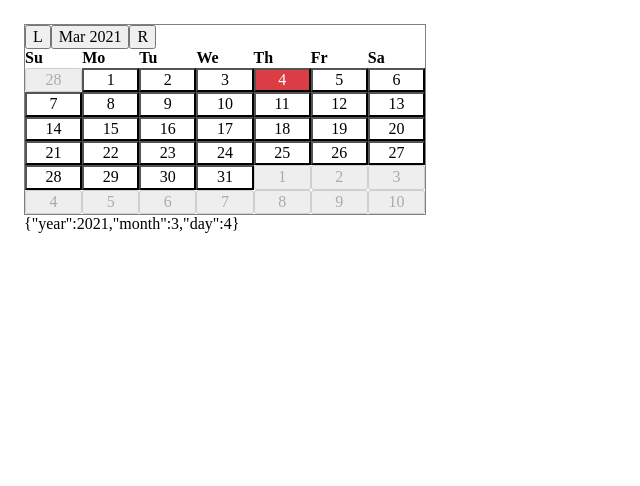
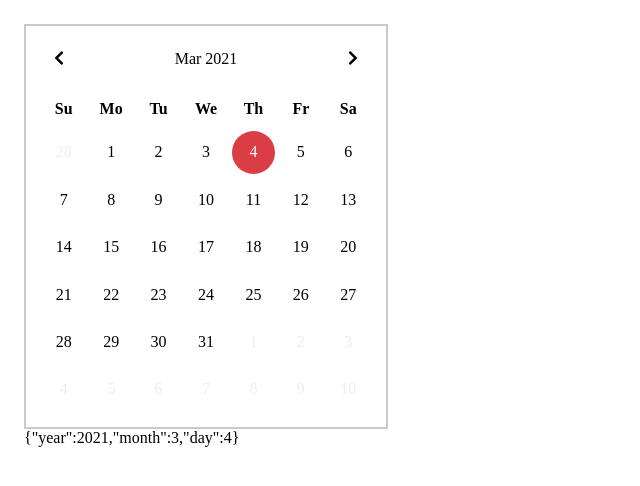
Before and after one commit to Kamigami55/react-datepicker, a React (Vite) app: page / in a window 1280 px wide. Shown: the top 486 px of the page, without its empty margins (0-640 px from the left). Built offline with nearby package versions, Linux system fonts and the light colour scheme.

Commit message:
Complete styling month view of Calendar

```diff
--- a/src/App.js
+++ b/src/App.js
@@ -1,14 +1,19 @@
 import React from 'react'
 import styled from 'styled-components'
 
-import Calendar from './components/Calendar'
+import Calendar from './components/organisms/Calendar'
+import { THIS_DATE, THIS_MONTH, THIS_YEAR } from './constants/dateConstants'
 
 const Page = styled.main`
   padding: 24px;
 `
 
 function App() {
-  const [date, setDate] = React.useState({ year: 2021, month: 3, day: 4 })
+  const [date, setDate] = React.useState({
+    year: THIS_YEAR,
+    month: THIS_MONTH,
+    day: THIS_DATE,
+  })
 
   return (
     <Page>
--- a/src/components/Calendar/Calendar.js
+++ b/src/components/organisms/Calendar/Calendar.js
@@ -1,67 +1,40 @@
 import React, { useState } from 'react'
 import PropTypes from 'prop-types'
-import styled from 'styled-components'
 
-// 今天年月日
-export const THIS_YEAR = +new Date().getFullYear()
-export const THIS_MONTH = +new Date().getMonth() + 1
-export const THIS_DAY = +new Date().getDay()
+import {
+  CALENDAR_MONTHS,
+  WEEK_DAYS,
+  THIS_YEAR,
+  THIS_MONTH,
+  THIS_DATE,
+} from '../../../constants/dateConstants'
+import {
+  getMonthDays,
+  getMonthFirstDay,
+  getNextMonth,
+  getPreviousMonth,
+  monthText,
+} from '../../../utils/dateUtils'
+import {
+  ArrowLeftButton,
+  ArrowRightButton,
+  CalendarHeader,
+  DateButtonDisabled,
+  DateButtonNormal,
+  DateButtonSelected,
+  DateButtonToday,
+  HeaderDateButton,
+  MonthViewContent,
+  StyledCalendar,
+  WeekDayText,
+  YearViewContent,
+} from './styles'
+
+// ==================== Constants ====================
 
 const COLOR_RED = '#db3d44'
 
-const CALENDAR_MONTHS = [
-  'Jan',
-  'Feb',
-  'Mar',
-  'Apr',
-  'May',
-  'Jun',
-  'Jul',
-  'Aug',
-  'Sep',
-  'Oct',
-  'Nov',
-  'Dec',
-]
-
-const WEEK_DAYS = ['Su', 'Mo', 'Tu', 'We', 'Th', 'Fr', 'Sa']
-
-const zeroPad = (value, length) => `${value}`.padStart(length, '0')
-
-const getMonthDays = (month, year) => {
-  const months30 = [4, 6, 9, 11]
-  const leapYear = year % 4 === 0 // TODO 更詳細閏年判定
-
-  return month === 2 ? (leapYear ? 29 : 28) : months30.includes(month) ? 30 : 31
-}
-
-const getMonthFirstDay = (month, year) => {
-  return +new Date(`${year}-${zeroPad(month, 2)}-01`).getDay() + 1
-}
-
-const getPreviousMonth = (month, year) => {
-  const prevMonth = month > 1 ? month - 1 : 12
-  const prevMonthYear = month > 1 ? year : year - 1
-
-  return { month: prevMonth, year: prevMonthYear }
-}
-
-const getNextMonth = (month, year) => {
-  const nextMonth = month < 12 ? month + 1 : 1
-  const nextMonthYear = month < 12 ? year : year + 1
-
-  return { month: nextMonth, year: nextMonthYear }
-}
-
-function monthText(monthNum) {
-  if (monthNum < 1 || monthNum > 12) return '???'
-  return CALENDAR_MONTHS[monthNum - 1]
-}
-
-const YearViewContent = styled.div`
-  display: grid;
-  grid-template-columns: auto auto auto auto;
-`
+// ==================== Styled components ====================
 
 function DecadeView(props) {
   const { viewDate, setViewDate, selectedDate } = props
@@ -164,11 +137,6 @@ function YearView(props) {
   )
 }
 
-const MonthViewContent = styled.div`
-  display: grid;
-  grid-template-columns: auto auto auto auto auto auto auto;
-`
-
 function MonthView(props) {
   const { viewDate, setViewDate, selectedDate, onSelect } = props
   const {
@@ -218,68 +186,59 @@ function MonthView(props) {
 
   return (
     <>
-      <button onClick={goPrevMonth}>L</button>
-      <button onClick={goYearView}>
-        {monthText(viewDate.month)} {viewDate.year}
-      </button>
-      <button onClick={goNextMonth}>R</button>
-      <br />
+      <CalendarHeader>
+        <ArrowLeftButton onClick={goPrevMonth} />
+        <HeaderDateButton onClick={goYearView}>
+          {monthText(viewDate.month)} {viewDate.year}
+        </HeaderDateButton>
+        <ArrowRightButton onClick={goPrevMonth} />
+      </CalendarHeader>
 
       <MonthViewContent>
+        {WEEK_DAYS.map((dayText) => (
+          <WeekDayText key={dayText}>{dayText}</WeekDayText>
+        ))}
+
         {/* days of prev month */}
-        {WEEK_DAYS.map((dayText) => (
-          <strong key={dayText}>{dayText}</strong>
-        ))}
         {[...new Array(daysFromPrevMonth)].map((_, index) => {
           const day = index + 1 + (prevMonthDays - daysFromPrevMonth)
-          return (
-            <button disabled key={day}>
-              {day}
-            </button>
-          )
+          return <DateButtonDisabled key={day}>{day}</DateButtonDisabled>
         })}
+
         {/* days of current month */}
         {[...new Array(monthDays)].map((_, index) => {
           const day = index + 1
           const isToday =
             viewYear === THIS_YEAR &&
             viewMonth === THIS_MONTH &&
-            day === THIS_DAY
+            day === THIS_DATE
           const isSelected =
             viewYear === selectedYear &&
             viewMonth === selectedMonth &&
             day === selectedDay
+          const ButtonComponent = isSelected
+            ? DateButtonSelected
+            : isToday
+            ? DateButtonToday
+            : DateButtonNormal
           return (
-            <button
-              key={day}
-              onClick={() => selectDay(day)}
-              style={{
-                color: isSelected ? 'white' : isToday ? COLOR_RED : 'black',
-                backgroundColor: isSelected ? COLOR_RED : 'white',
-              }}
-            >
+            <ButtonComponent key={day} onClick={() => selectDay(day)}>
               {day}
-            </button>
+            </ButtonComponent>
           )
         })}
+
         {/* days of next month */}
         {[...new Array(daysFromNextMonth)].map((_, index) => {
           const day = index + 1
-          return (
-            <button disabled key={day}>
-              {day}
-            </button>
-          )
+          return <DateButtonDisabled key={day}>{day}</DateButtonDisabled>
         })}
       </MonthViewContent>
     </>
   )
 }
 
-const StyledCalendar = styled.div`
-  width: 400px;
-  border: 1px solid gray;
-`
+// ==================== Calendar itself ====================
 
 function Calendar(props) {
   const { date: selectedDate, onSelect } = props
--- /dev/null
+++ b/src/components/organisms/Calendar/styles.js
@@ -0,0 +1,128 @@
+import React from 'react'
+import styled from 'styled-components'
+import { FontAwesomeIcon } from '@fortawesome/react-fontawesome'
+import {
+  faChevronLeft,
+  faChevronRight,
+} from '@fortawesome/free-solid-svg-icons'
+
+const COLOR_RED = '#db3d44'
+const COLOR_RED_LIGHT = '#fd616b'
+const COLOR_GRAY = '#eeeeee'
+
+const ButtonBase = styled.button`
+  border: none;
+  background: none;
+  cursor: pointer;
+  padding: 8px 12px;
+  border-radius: 2px;
+  transition: all 100ms;
+  &:hover {
+    background-color: ${COLOR_GRAY};
+  }
+  &:active {
+    background-color: rgba(150, 150, 150, 0.5);
+  }
+`
+
+export const ArrowLeftButton = (props) => (
+  <ButtonBase {...props}>
+    <FontAwesomeIcon icon={faChevronLeft} />
+  </ButtonBase>
+)
+
+export const ArrowRightButton = (props) => (
+  <ButtonBase {...props}>
+    <FontAwesomeIcon icon={faChevronRight} />
+  </ButtonBase>
+)
+
+export const StyledCalendar = styled.div`
+  width: 360px;
+  border: 2px solid rgba(150, 150, 150, 0.5);
+`
+
+export const HeaderDateButton = styled(ButtonBase)`
+  flex-grow: 1;
+`
+
+export const CalendarHeader = styled.div`
+  display: flex;
+  margin: 16px;
+`
+
+export const CalendarContent = styled.div`
+  margin: 16px;
+`
+
+export const YearViewContent = styled(CalendarContent)`
+  display: grid;
+  grid-template-columns: repeat(4, minmax(0, 1fr));
+  //grid-template-columns: auto auto auto auto;
+  grid-gap: 4px;
+`
+
+export const MonthViewContent = styled(CalendarContent)`
+  display: grid;
+  //grid-template-columns: auto auto auto auto auto auto auto;
+  grid-template-columns: repeat(7, minmax(0, 1fr));
+  grid-gap: 4px;
+`
+
+export const WeekDayText = styled.strong`
+  text-align: center;
+  padding: 8px;
+`
+
+const RoundButtonOuter = styled(ButtonBase)`
+  position: relative;
+  height: 0;
+  padding: 100% 0 0 0; // 1:1 aspect ratio
+  border-radius: 100%;
+`
+const RoundButtonInner = styled.span`
+  position: absolute;
+  top: 0;
+  left: 0;
+  bottom: 0;
+  right: 0;
+  color: inherit;
+  display: inline-flex;
+  align-items: center;
+  justify-content: center;
+`
+
+const RoundButton = ({ children, ...otherProps }) => (
+  <RoundButtonOuter {...otherProps}>
+    <RoundButtonInner>{children}</RoundButtonInner>
+  </RoundButtonOuter>
+)
+
+export const DateButtonNormal = styled(RoundButton)`
+  color: black;
+  background-color: transparent;
+`
+
+export const DateButtonToday = styled(DateButtonNormal)`
+  color: ${COLOR_RED};
+`
+
+export const DateButtonSelected = styled(RoundButton)`
+  color: white;
+  background-color: ${COLOR_RED};
+  &:hover {
+    background-color: ${COLOR_RED_LIGHT};
+  }
+`
+
+export const DateButtonDisabled = styled(RoundButton).attrs({
+  disabled: true,
+})`
+  color: ${COLOR_GRAY};
+  cursor: default;
+  &,
+  &:hover,
+  &:active {
+    background-color: transparent;
+  }
+`
--- /dev/null
+++ b/src/constants/dateConstants.js
@@ -0,0 +1,23 @@
+// 今天年月日
+export const THIS_YEAR = +new Date().getFullYear()
+export const THIS_MONTH = +new Date().getMonth() + 1 // 幾月 1~12
+export const THIS_DATE = +new Date().getDate() // 幾號 1~31
+
+// 月份英文 1~12 月
+export const CALENDAR_MONTHS = [
+  'Jan',
+  'Feb',
+  'Mar',
+  'Apr',
+  'May',
+  'Jun',
+  'Jul',
+  'Aug',
+  'Sep',
+  'Oct',
+  'Nov',
+  'Dec',
+]
+
+// 星期英文 週日到週六
+export const WEEK_DAYS = ['Su', 'Mo', 'Tu', 'We', 'Th', 'Fr', 'Sa']
--- /dev/null
+++ b/src/utils/dateUtils.js
@@ -0,0 +1,33 @@
+import { CALENDAR_MONTHS } from '../constants/dateConstants'
+
+const zeroPad = (value, length) => `${value}`.padStart(length, '0')
+
+export const getMonthDays = (month, year) => {
+  const months30 = [4, 6, 9, 11]
+  const leapYear = year % 4 === 0 // TODO 更詳細閏年判定
+
+  return month === 2 ? (leapYear ? 29 : 28) : months30.includes(month) ? 30 : 31
+}
+
+export const getMonthFirstDay = (month, year) => {
+  return +new Date(`${year}-${zeroPad(month, 2)}-01`).getDay() + 1
+}
+
+export const getPreviousMonth = (month, year) => {
+  const prevMonth = month > 1 ? month - 1 : 12
+  const prevMonthYear = month > 1 ? year : year - 1
+
+  return { month: prevMonth, year: prevMonthYear }
+}
+
+export const getNextMonth = (month, year) => {
+  const nextMonth = month < 12 ? month + 1 : 1
+  const nextMonthYear = month < 12 ? year : year + 1
+
+  return { month: nextMonth, year: nextMonthYear }
+}
+
+export function monthText(monthNum) {
+  if (monthNum < 1 || monthNum > 12) return '???'
+  return CALENDAR_MONTHS[monthNum - 1]
+}
```
Also changed, not shown: src/components/organisms/Calendar/index.js (renamed from src/components/Calendar/index.js).
